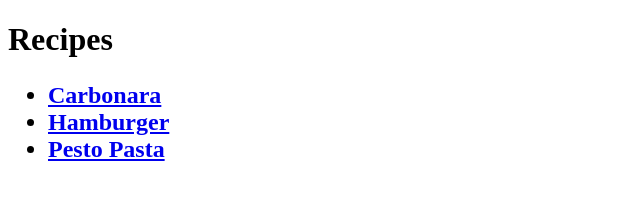
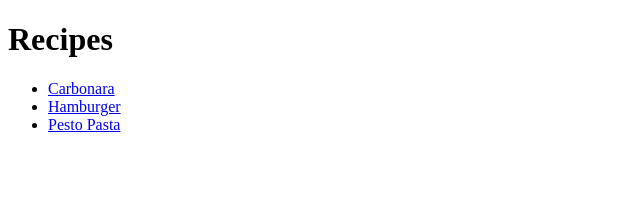
Before and after one commit to govyadino/odin-recipes, a plain HTML site: page index.html in a window 1280 px wide. Shown: the whole page, without its empty margins (0-640 px from the left). Drawn offline with Linux system fonts and the light colour scheme.

Commit message:
Added css tag and classes

```diff
--- a/index.html
+++ b/index.html
@@ -1,6 +1,7 @@
 <!DOCTYPE html>
 <html lang="en">
     <head>
+        <link rel="stylesheet" href="../odin-recipes/style.css">
         <meta charset="utf-8">
         <title>Recipes</title>
     </head>
@@ -8,12 +9,10 @@
     <body>
         <h1>Recipes</h1>
 
-        <h2>
-
-        <ul>
-            <li>  <a href="recipes/carbonara.html" target="_blank" rel="noopener noreferrer">Carbonara</a> </li>
-            <li>  <a href="recipes/hamburger.html" target="_blank" rel="noopener noreferrer">Hamburger</a> </li>
-            <li>  <a href="recipes/pesto_pasta.html" target="_blank" rel="noopener noreferrer">Pesto Pasta</a> </li>
+        <ul class="recipes-list">
+            <li class="carbonara">  <a href="recipes/carbonara.html" target="_blank" rel="noopener noreferrer">Carbonara</a> </li>
+            <li class="hamburger">  <a href="recipes/hamburger.html" target="_blank" rel="noopener noreferrer">Hamburger</a> </li>
+            <li class="pesto">  <a href="recipes/pesto_pasta.html" target="_blank" rel="noopener noreferrer">Pesto Pasta</a> </li>
         </ul>
 
         </h2>
```
